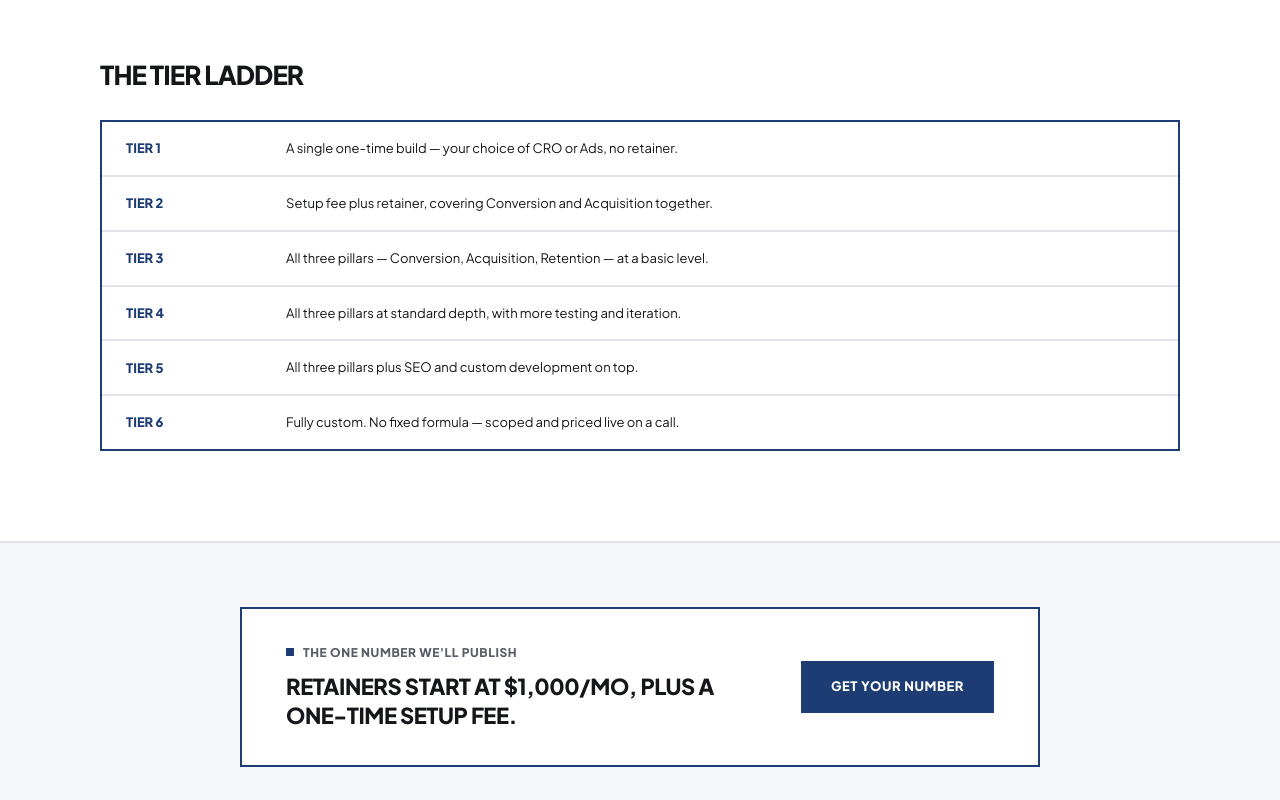
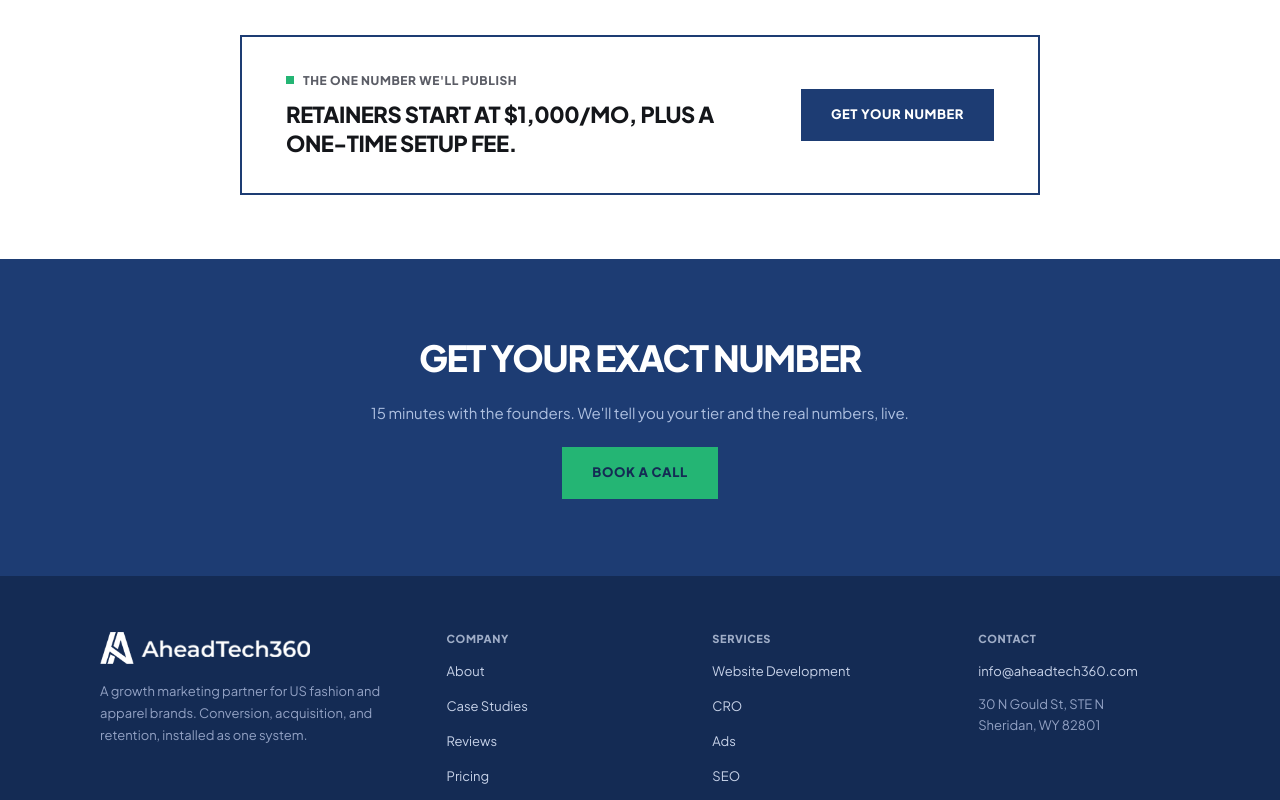
Before and after one commit to Aheadtech360Development/Aheadtech360, a Next.js app: page /pricing in a window 1280 px wide. Shown: the part 880-1680 px from the top of the page. Built offline with nearby package versions, Linux system fonts and the light colour scheme.

Commit message:
pricing: remove public tier ladder, keep the $1,000 retainer line

```diff
--- a/app/(site)/pricing/page.tsx
+++ b/app/(site)/pricing/page.tsx
@@ -1,13 +1,12 @@
 import { FinalCta } from '@/components/site/sections/FinalCta'
 import { PageHero } from '@/components/site/sections/PageHero'
-import { TierLadder } from '@/components/site/sections/TierLadder'
 import { ActionCallout } from '@/components/site/ui/Callout'
 import { CellGrid } from '@/components/site/ui/CellGrid'
 import { Container } from '@/components/site/ui/Container'
 import { Section } from '@/components/site/ui/Section'
 import { SectionHeader } from '@/components/site/ui/SectionHeader'
 import { Stack } from '@/components/site/ui/Stack'
-import { PRICING_FINAL_CTA, PRICING_HERO, PRICING_MODEL, PRICING_NUMBER, PRICING_TIERS } from '@/content/site/pricing'
+import { PRICING_FINAL_CTA, PRICING_HERO, PRICING_MODEL, PRICING_NUMBER } from '@/content/site/pricing'
 import { pageMetadata } from '@/lib/seo'
 
 export const metadata = pageMetadata({
@@ -31,16 +30,7 @@ export default function PricingPage() {
         </Container>
       </Section>
 
-      <Section>
-        <Container>
-          <Stack>
-            <SectionHeader title={PRICING_TIERS.title} size="sm" />
-            <TierLadder tiers={PRICING_TIERS.tiers} />
-          </Stack>
-        </Container>
-      </Section>
-
-      <Section tone="soft" pad="md">
+      <Section pad="md">
         <Container size="prose">
           <ActionCallout eyebrow={PRICING_NUMBER.eyebrow} title={PRICING_NUMBER.title} action={PRICING_NUMBER.action} />
         </Container>
```
